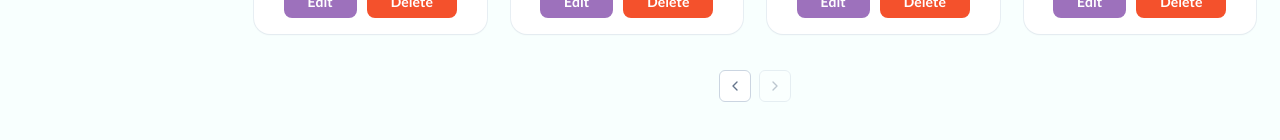
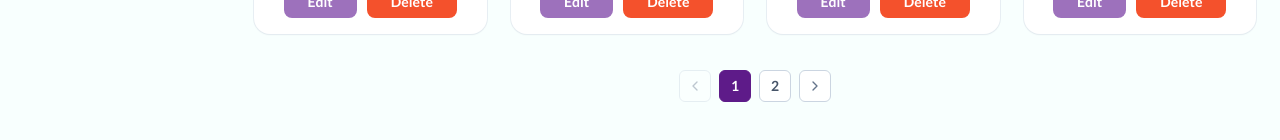
Before and after one commit to gjvlio/lexweb_admin, a React (Vite) app: page /products/assets in a window 1280 px wide. Shown: the part 1145-1285 px from the top of the page. Built offline with nearby package versions, Linux system fonts and the light colour scheme.

Commit message:
Added pagination numbers

```diff
--- a/src/pages/Products/Assets/LogosTab.jsx
+++ b/src/pages/Products/Assets/LogosTab.jsx
@@ -239,9 +239,9 @@ export default function LogosTab({ tabsSlot }) {
       {totalPages > 1 && (
         <div className="flex justify-center pt-4">
           <Pagination
-            currentPage={page}
-            totalPages={totalPages}
-            onPageChange={setPage}
+            page={page}
+            pageCount={totalPages}
+            onChange={setPage}
           />
         </div>
       )}
```
